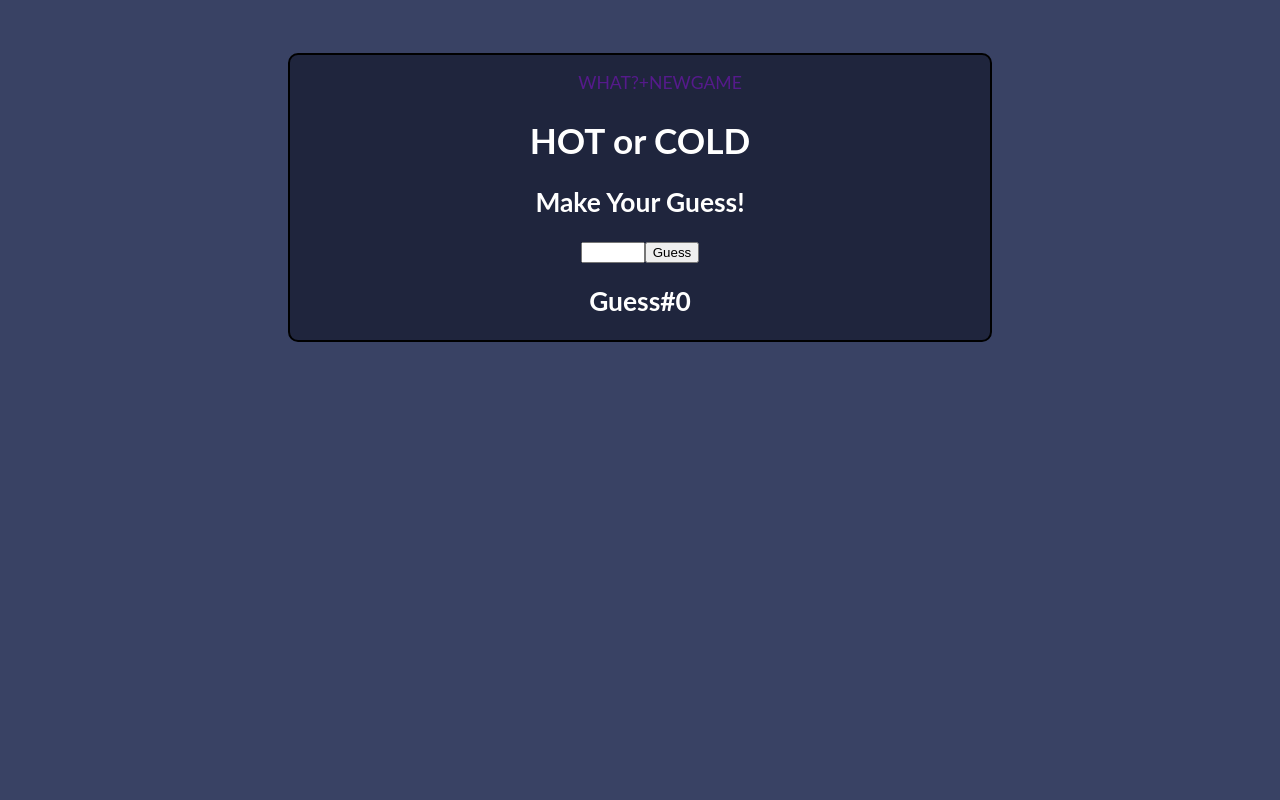
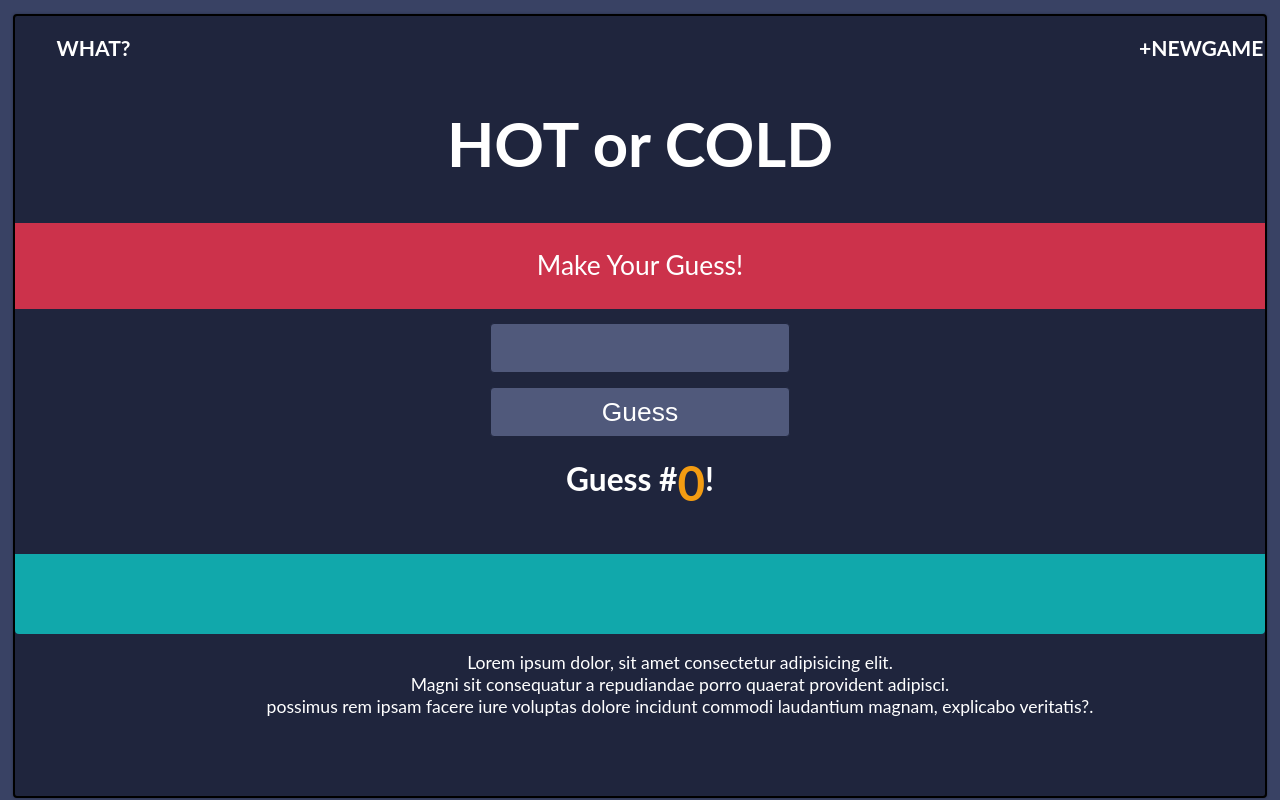
Before and after one commit to azhoque/react-challenge-hot-cold, a React app: page / in a window 1280 px wide. Built offline with nearby package versions, Linux system fonts and the light colour scheme.

Commit message:
update css and info

```diff
--- a/src/components/Feedback.js
+++ b/src/components/Feedback.js
@@ -1,4 +1,5 @@
 import React from 'react';
+import '../styles/Feedback.css';
 
 export default function Feedback(props) {
 
--- a/src/components/GuessCount.js
+++ b/src/components/GuessCount.js
@@ -1,9 +1,9 @@
 import React from 'react'
-
+import '../styles/GuessCount.css';
 const GuessCount = (props) => {
     return (
       <div>
-        <h2>Guess#{props.guessCount}</h2>
+        <h2 id="guess-cnt">Guess #<span id="count">{props.guessCount}</span>!</h2>
       </div>
     )
 }
--- a/src/components/GuessForm.js
+++ b/src/components/GuessForm.js
@@ -1,4 +1,5 @@
 import React, { Component } from "react";
+import '../styles/GuessForm.css';
 
 class GuessForm extends Component {
   onSubmit(event) {
--- a/src/components/GuessList.js
+++ b/src/components/GuessList.js
@@ -1,5 +1,5 @@
 import React from 'react';
-
+import '../styles/GuessList.css';
 export default function GuessList(props) {
   const guesses = props.guesses.map((guess, index) => (
     <li key={index}>
@@ -8,7 +8,7 @@ export default function GuessList(props) {
   ));
 
   return (
-    <ul>
+    <ul className="show">
       {guesses}
     </ul>
   );
--- a/src/components/Header.js
+++ b/src/components/Header.js
@@ -1,5 +1,6 @@
 import React from 'react'
 import NavBar from './NavBar';
+import '../styles/Header.css';
 
 const Header = (props) => {
     return (
--- /dev/null
+++ b/src/components/Info.js
@@ -0,0 +1,15 @@
+import React from 'react'
+
+ const Info = (props) => {
+  return (
+    <div>
+      <ul>
+        <ol>Lorem ipsum dolor, sit amet consectetur adipisicing elit.</ol>
+        <ol>Magni sit consequatur a repudiandae porro quaerat provident adipisci.</ol>
+        <ol>possimus rem ipsam facere iure voluptas dolore incidunt commodi laudantium magnam, explicabo veritatis?.</ol>
+      </ul>
+
+    </div>
+  )
+}
+export default Info;
--- a/src/components/NavBar.js
+++ b/src/components/NavBar.js
@@ -1,4 +1,5 @@
 import React from 'react'
+import '../styles/NavBar.css'
 
 const NavBar = (props) => {
     return (
@@ -6,7 +7,7 @@ const NavBar = (props) => {
         <ul>
             <li className="what">
                 {/* set up this link */}
-                <a href="">WHAT?</a>
+                <a href=" " onClick={() => props.showInfoToggle(true)}>WHAT?</a>
             </li>
             <li className="new">
                 {/* set up this link */}
--- a/src/components/ShowGuess.js
+++ b/src/components/ShowGuess.js
@@ -1,13 +1,14 @@
 import React from 'react';
 import GuessCount from './GuessCount';
 import GuessList from './GuessList';
+
 
 export default function ShowGuess(props) {
   const { guesses } = props;
   const guessCount = guesses.length;
 
   return (
-    <div>
+    <div className>
       <GuessCount guessCount={guessCount} />
       <GuessList guesses={guesses} />
     </div>
--- a/src/index.css
+++ b/src/index.css
@@ -1,27 +1,43 @@
+.top-nav:before,
+.top-nav:after {
+  content: " ";
+  display: table;
+}
+
+.top-nav:after {
+  clear: both;
+}
+
 *{
   box-sizing: border-box;
 }
 
+
 html {
   width: 100%;
-  height: 100%;
+  height: 100vh;
   font: 110%/1 'Lato', Calibri, Arial, sans-serif;
   background-color: #394264;
 }
 
 body{
-  width: 40rem;
-  height: auto;
+  width: 98%;
+  height: 98%;
   padding: 0;
-  margin: 3rem auto;
+  margin: .8rem auto;
   text-align: center;
   line-height: 1.25;
   color: white;
   background-color: #1F253D;
   border:  2px solid #000000;
-  border-radius: 10px;
+  border-radius: 4px;
+  font-family: 'Lato', Calibri, Arial, sans-serif;
+  box-shadow: 0px 0px 3px rgba(0, 0, 0, 0.3);
 }
 
+ul ol {
+  list-style-type: none;
+}
 
 ul li {
   display: inline;
--- a/src/pages/App.js
+++ b/src/pages/App.js
@@ -3,7 +3,9 @@ import Header from "../components/Header";
 //import GuessForm from "../components/GuessForm";
 //import GuessCount from "../components/GuessCount";
 import ShowGuess from "../components/ShowGuess";
-import GuessSection from "../components/GuessSection";
+import GuessSection from "../components/GuessSection"
+import Info from "../components/Info"
+//import NavBar from "../components/NavBar"
 
 class App extends Component {
   constructor(props) {
@@ -11,10 +13,18 @@ class App extends Component {
     this.state = {
       guesses: [],
       feedback: "Make Your Guess!",
-      correctAnswer: Math.round(Math.random() * 100) + 1
+      correctAnswer: Math.round(Math.random() * 100) + 1,
+      showInfo: true
     };
 
     this.makeGuess = this.makeGuess.bind(this)
+    this.setShowInfo = this.setShowInfo.bind(this)
+  }
+
+  setShowInfo(value) {
+    this.setState({
+      showInfo: value
+    })
   }
 
   restartGame() {
@@ -31,6 +41,7 @@ class App extends Component {
       this.setState({ feedback: "Please enter a valid number." })
       return;
     }
+
 
     const delta = Math.abs(guess - this.state.correctAnswer)
 
@@ -62,12 +73,17 @@ class App extends Component {
   }
 
   render() {
+    const renderInfo = this.state.showInfo
+    ? <Info showInfoToggle={this.setShowInfo}/>
+    : undefined
+
     const { feedback, guesses } = this.state;
     const guessCount = guesses.length;
     return (
       <div className="game">
 
         <Header
+          showInfoToggle={this.setShowInfo}
           restartGame={this.restartGame}
         />
         <main role="main">
@@ -76,8 +92,9 @@ class App extends Component {
               guessCount={guessCount}
               onMakeGuess={this.makeGuess}
             />
-            <ShowGuess guesses={guesses}
-            />
+            <ShowGuess guesses={guesses} />
+            {renderInfo}
+
           </main>
       </div>
     );
--- /dev/null
+++ b/src/styles/Feedback.css
@@ -0,0 +1,11 @@
+#feedback {
+    background-color: #cc324b;
+    color: #ffffff;
+    font-size: 1.5em;
+    padding: 1em 0.4em;
+    margin: 20px;
+    font-weight: 400;
+    margin: 0 auto;
+    display: block;
+
+}
--- a/src/styles/GuessCount.css
+++ b/src/styles/GuessCount.css
@@ -0,0 +1,13 @@
+#guess-cnt {
+    margin-top: 0.5em;
+    font-size: 1.8em;
+    padding-bottom: 0.5em;
+}
+
+#count {
+    display: inline-block;
+    vertical-align: middle;
+    color: #f39c12;
+    font-weight: 700;
+    font-size: 1.5em;
+}
--- a/src/styles/GuessForm.css
+++ b/src/styles/GuessForm.css
@@ -0,0 +1,19 @@
+form {
+    display: block;
+    padding:0;
+    margin: 0;
+    vertical-align: baseline;
+}
+
+input, button {
+    width: 300px;
+    height: 50px;
+    display: block;
+    padding: 0;
+    margin: 0.8rem auto 0;
+    background: #50597b;
+    color: #ffffff;
+    border: solid 1px #1f253d;
+    border-radius: 4px;
+    font-size: 1.5rem;
+}
--- /dev/null
+++ b/src/styles/GuessList.css
@@ -0,0 +1,21 @@
+.show {
+    height: 80px;
+    margin: 10px auto 0;
+    background: #11a8ab;
+    padding: 0.5em;
+    display: block;
+    line-height: 2em;
+    border-bottom-left-radius: 4px;
+    border-bottom-right-radius: 4px;
+    color: #fff;
+    overflow: auto;
+}
+
+ul.show li {
+    display: inline;
+    background-color: #1a4e95;
+    padding: 0.3em;
+    border-radius: 4px;
+    margin: 0.2em;
+    color: #fff;
+}
--- a/src/styles/Header.css
+++ b/src/styles/Header.css
@@ -0,0 +1,4 @@
+h1 {
+    color: #ffffff;
+    font-size: 3.5rem;
+}
--- a/src/styles/NavBar.css
+++ b/src/styles/NavBar.css
@@ -0,0 +1,25 @@
+.top-nav{
+    display: block;
+    position: relative;
+    height: 10%;
+    padding: .1em;
+    margin: 0%;
+    vertical-align: baseline;
+
+}
+
+nav ul li a {
+    text-transform: uppercase;
+    color: #ffffff;
+    text-decoration: none;
+    font-weight: 700;
+    font-size: 1.2em;
+}
+
+nav ul li:first-child {
+    float: left;
+}
+
+nav ul li {
+    float: right;
+}
--- /dev/null
+++ b/src/styles/ShowGuess.css
@@ -0,0 +1,12 @@
+.show {
+    height: 80px;
+    margin: 10px auto 0;
+    background: #11a8ab;
+    padding: 0.5em;
+    display: block;
+    line-height: 2em;
+    border-bottom-left-radius: 4px;
+    border-bottom-right-radius: 4px;
+    color: #fff;
+    overflow: auto;
+}
```
Also changed, not shown: src/styles/Info.css (added).
